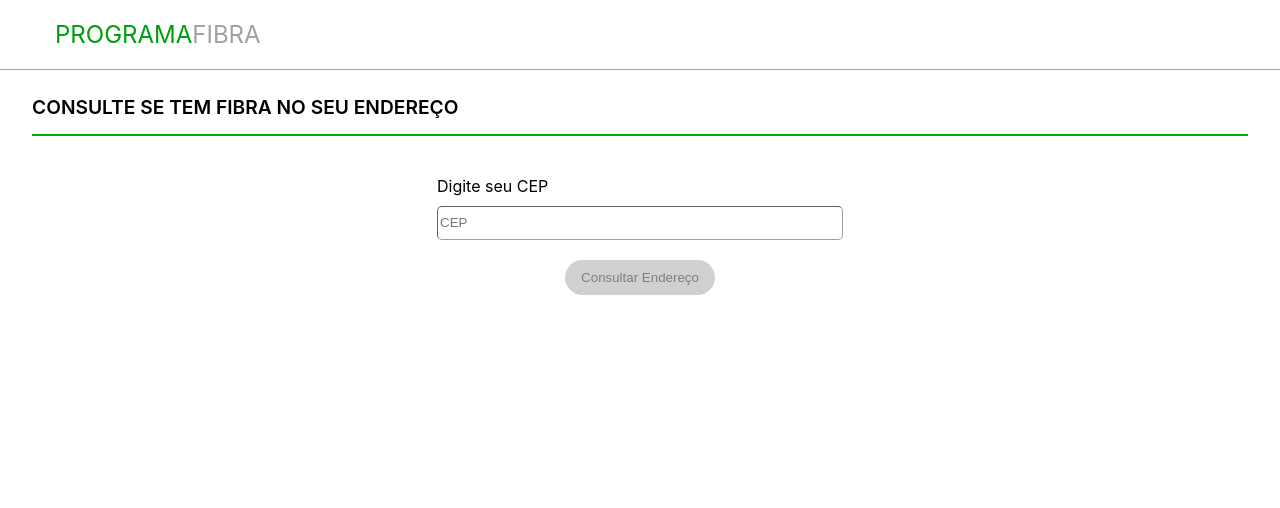
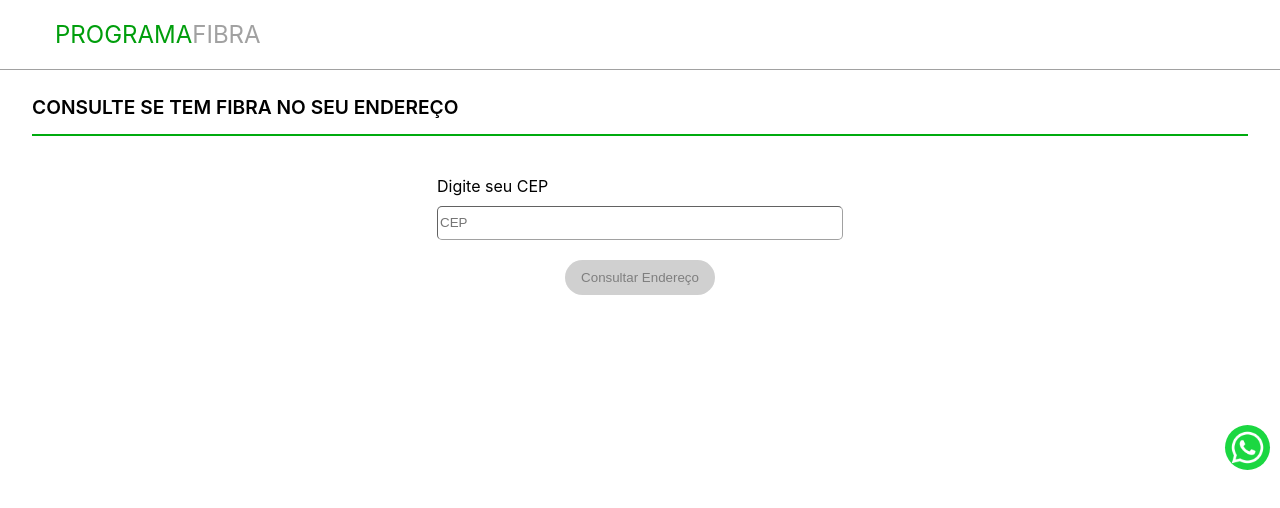
Before and after one commit to abudIgor/SPA, a React (Create React App) app: page / in a window 1280 px wide. Shown: the top 508 px of the page. Built offline with nearby package versions, Linux system fonts and the light colour scheme.

Commit message:
wpp button

```diff
--- a/src/App.css
+++ b/src/App.css
@@ -228,3 +228,19 @@
     margin-top: 15px;
     max-width: 380px;
 }
+
+.wpp-image {
+    background-image: url("./imgs/wppImage.png");
+    width: 45px;
+    height: 45px;
+    background-repeat: round;
+    border-radius: 25px
+}
+
+.icon-container {
+    display: flex;
+    justify-content: end;
+    align-items: center;
+    padding: 10px;
+    cursor: pointer;
+}
--- a/src/App.js
+++ b/src/App.js
@@ -300,6 +300,10 @@ const App = () => {
     return cep.replace(/\s/g, "");
   }
 
+  const goToWpp = () => {
+    window.open("https://wa.me/5532991488518", "_blank");
+  }
+
   return (
     <>
       <div className="title">
@@ -313,6 +317,10 @@ const App = () => {
         </form>
         <NextButton onClick={handleChangeStep} isDisabled = {buttonState}>{currentStep}</NextButton>
       </div>
+      <div className="icon-container">
+        <div className="wpp-image" onClick={goToWpp}>
+        </div>
+      </div>
     </>
   )
 }
```
Also changed, not shown: src/imgs/wppImage.png (added).
